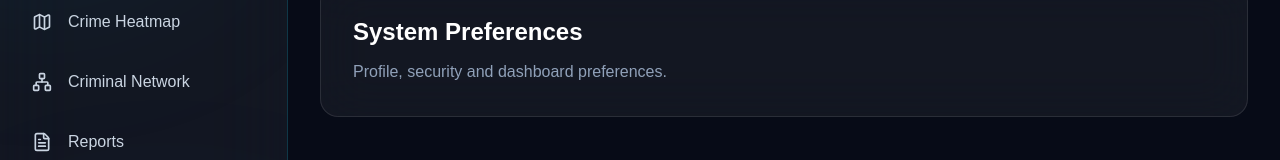
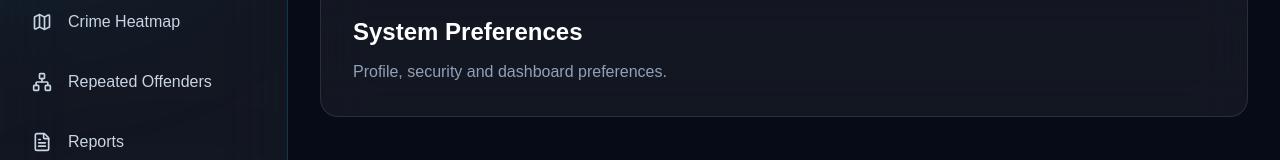
Before and after one commit to Teju0210/Police-AI-Backend1, a React (Vite) app in the folder frontend/: page /settings in a window 1280 px wide. Shown: the part 237-397 px from the top of the page. Built offline with nearby package versions, Linux system fonts and the light colour scheme; sample sign-in values are in the browser's storage.

Commit message:
Renamed Criminal Network to Repeated Offenders in UI

```diff
--- a/frontend/src/components/layout/Sidebar.jsx
+++ b/frontend/src/components/layout/Sidebar.jsx
@@ -29,7 +29,7 @@ const menuItems = [
     path: "/heatmap",
   },
   {
-    name: "Criminal Network",
+    name: "Repeated Offenders",
     icon: Network,
     path: "/network",
   },
--- a/frontend/src/pages/Network/Network.jsx
+++ b/frontend/src/pages/Network/Network.jsx
@@ -77,7 +77,7 @@ export default function Network(){
 
           <NetworkIcon className="text-blue-500"/>
 
-          Criminal Network Visualization
+          Repeated Offenders Visualization
 
         </h1>
 
```
